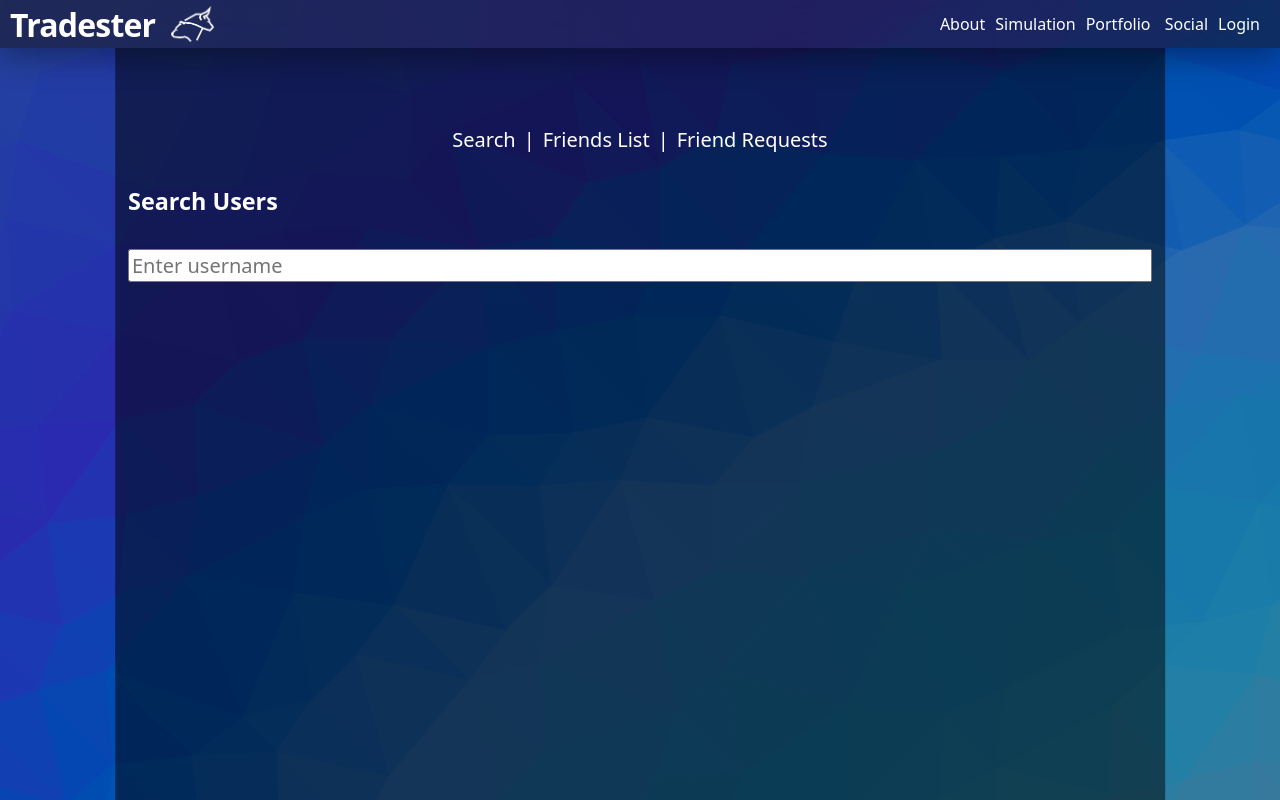
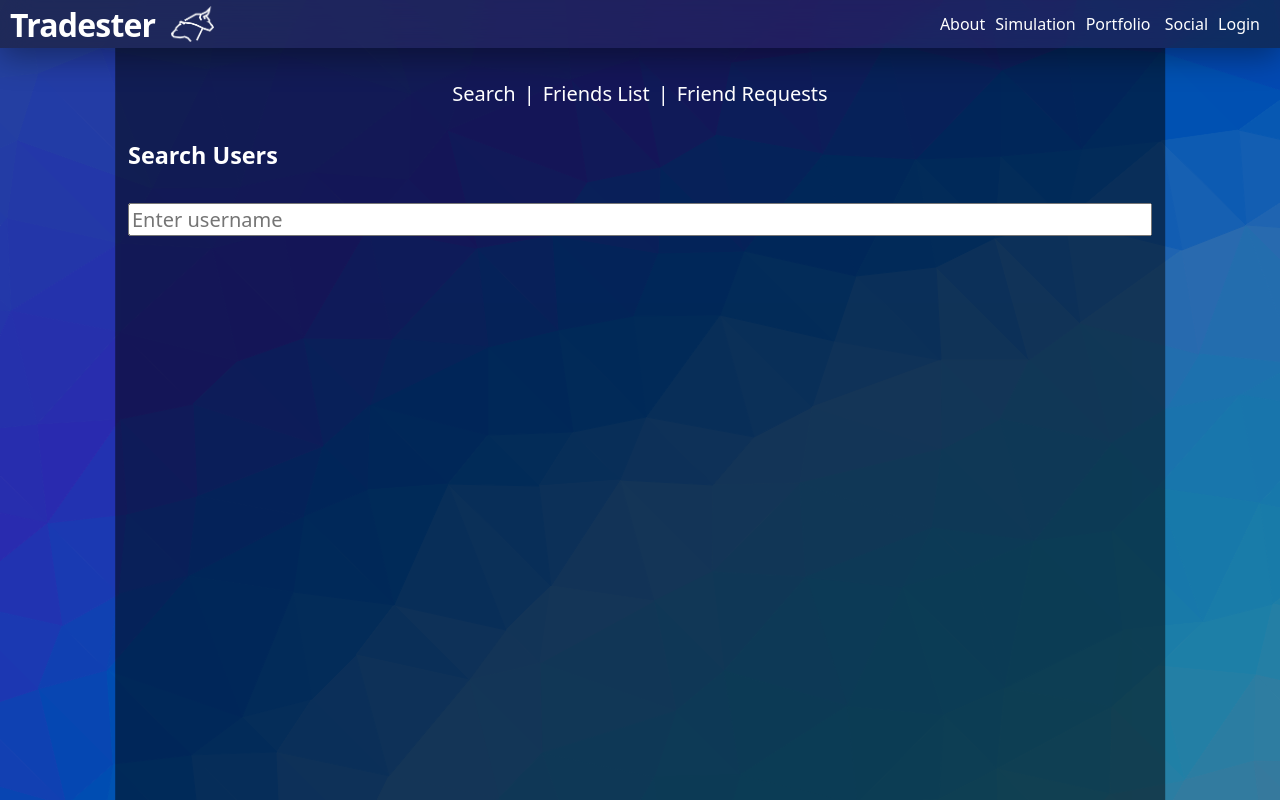
Before and after one commit to Capstone-Projects-2023-Spring/project-algorithmic-trading, a React (Create React App) app in the folder webapp/: page /#/search in a window 1280 px wide. Built offline with nearby package versions, Linux system fonts and the light colour scheme.

Commit message:
finshed formatting social

```diff
--- a/webapp/src/app.css
+++ b/webapp/src/app.css
@@ -39,9 +39,9 @@ html * {
   padding: 1em;
   background-color: rgb(74, 163, 248);
   position: relative;
-  top: 50%;
+  top: 40%;
   left: 50%;
-  max-width: 10em;
+  max-width: 12em;
   transform: translate(-50%, -50%);
   display: flex;
   flex-direction: column;
--- a/webapp/src/components/social/search.css
+++ b/webapp/src/components/social/search.css
@@ -1,8 +1,9 @@
 .search {
+  padding-top: 2rem;
   position: relative;
   left: 50%;
   font-size: 2.5vh;
-  transform: translate(-50%, 50%);
+  transform: translate(-50%);
   display: flex;
   flex-direction: column;
   justify-content: space-between;
@@ -10,6 +11,11 @@
 
 .search h3 {
   padding-bottom: 2rem;
+}
+
+.search button {
+  color: rgb(17, 25, 67);
+  border-radius: 0.5rem;
 }
 
 .search input {
--- a/webapp/src/components/social/user.css
+++ b/webapp/src/components/social/user.css
@@ -4,7 +4,7 @@
   min-width: 25%;
   height: 2rem;
   background-color: lightblue;
-    color: brown;
+  color: rgb(17, 25, 67);
   justify-content: space-between;
   align-items: center;
   margin-top: 0rem;
@@ -13,7 +13,8 @@
   border-radius: 10px;
 }
 
-.user-display p, .user-display b {
+.user-display p,
+.user-display b {
   background-color: inherit;
   color: inherit;
 }
```
Lines whose indentation alone changed are shown as unchanged.
